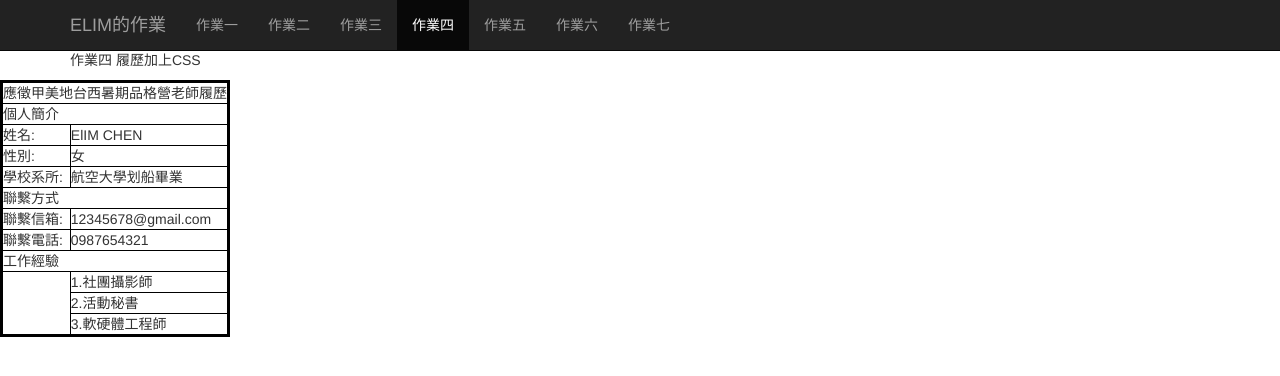
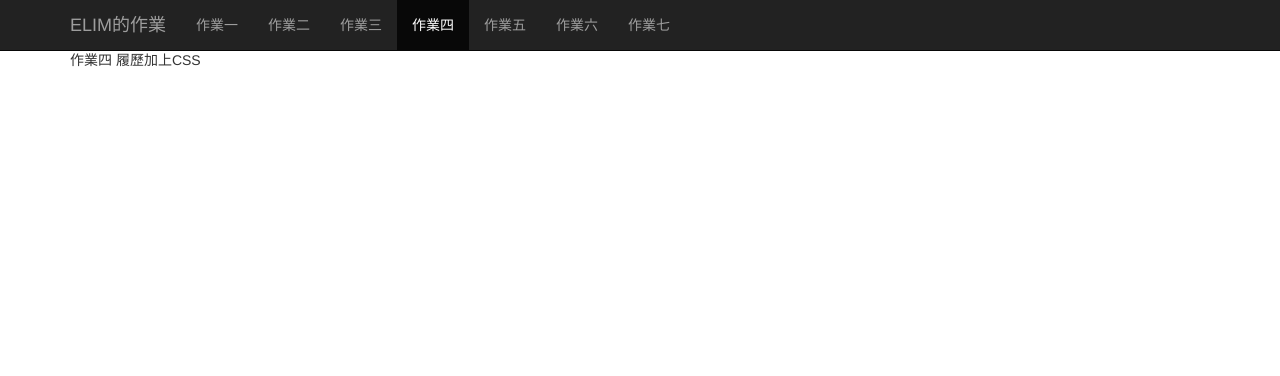
Before and after one commit to elainerose/elainerose.github.io, a plain HTML site: page hw4/hw4.html in a window 1280 px wide. Drawn offline with Linux system fonts and the light colour scheme; files whose address does not match are found by name.

Commit message:
Revert "hw4 colum and row span"
This reverts commit 8cbf0fa2d32eaec740b6d0f78198fefdcc5c78f9.

```diff
--- a/hw4/hw4.html
+++ b/hw4/hw4.html
@@ -49,61 +49,6 @@
     <script src="./index_files/jquery.min.js"></script>
     <script src="./index_files/bootstrap.min.js"></script>
     <script src="./index_files/ie10-viewport-bug-workaround.js"></script>
-<table>
-    <table cellpadding="20" cellspacing="10" style="border: solid black 3px;"rules="all">
-        <tr>
-            <td colspan="3">應徵甲美地台西暑期品格營老師履歷</td>
-
-        </tr>
-        <tr>
-            <td colspan="3">個人簡介
-            </td>
-
-        </tr>
-        <tr>
-            <td>姓名:</td>
-            <td colspan="2">ElIM CHEN</td>
-
-        </tr>
-        <tr>
-            <td>性別:</td>
-            <td colspan="2">女</td>
-
-        </tr>
-        <tr>
-            <td>學校系所:</td>
-            <td colspan="2">航空大學划船畢業</td>
-        </tr>
-        <tr>
-            <td colspan="3">聯繫方式</td>
-        </tr>
-        <tr>
-            <td>聯繫信箱:</td>
-            <td td colspan="2">12345678@gmail.com</td>
-        </tr>
-        <tr>
-            <td>聯繫電話:</td>
-            <td colspan="2">0987654321</td>
-        </tr>
-        <tr>
-            <td colspan="3">工作經驗</td>
-        </tr>
-        <tr>
-            <td rowspan="3"></td>
-            <td colspan="2">1.社團攝影師</td>
-
-        </tr>
-        <tr>
-            <td colspan="2">2.活動秘書</td>
-
-        </tr>
-        <tr>
-            <td colspan="2">3.軟硬體工程師</td>
-
-
-        </tr>
-    </table>
-</table>
 </body>
 
 </html>
```
Also changed, not shown: hw2/hw2.html (+2 -3 lines).
